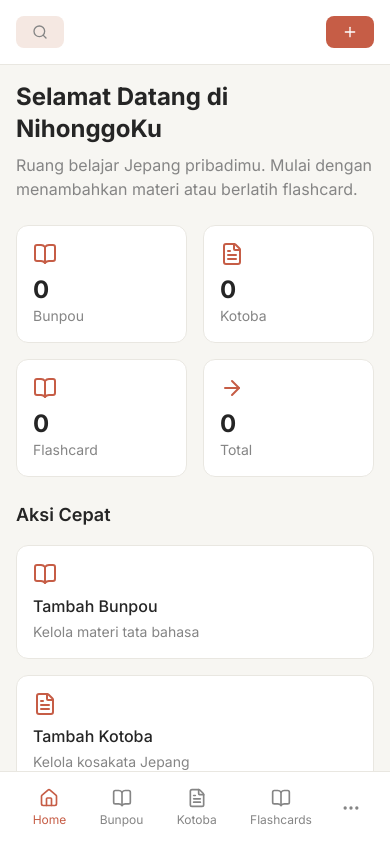
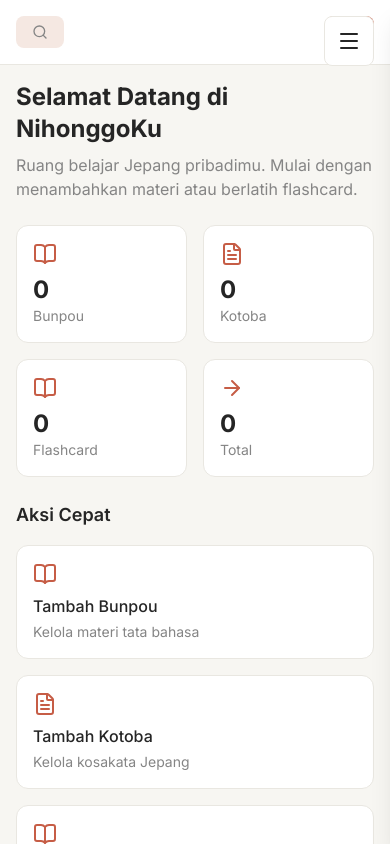
Before and after one commit to KIpliforyou/NihonggoKu, a Next.js app: page / in a window 390 px wide. Shown: the top 844 px of the page. Built offline with nearby package versions, Linux system fonts and the light colour scheme.

Commit message:
Add hamburger mobile navigation

```diff
--- a/components/Layout.tsx
+++ b/components/Layout.tsx
@@ -34,14 +34,14 @@ export default function Layout({ children }: { children: React.ReactNode }) {
   return (
     <div className="min-h-screen bg-background dark:bg-dark-background">
       <ContentSync />
-      <div className="flex h-screen overflow-hidden">
+      <div className="flex min-h-screen">
         {/* Desktop Sidebar */}
         {!isMobile && (
           <Sidebar isDark={isDark} onToggleTheme={toggleTheme} />
         )}
 
         {/* Main Content */}
-        <div className="flex-1 flex flex-col overflow-hidden">
+        <div className="flex-1 flex flex-col">
           <Header isDark={isDark} onToggleTheme={toggleTheme} />
           <main className="flex-1 overflow-y-auto p-4 md:p-6">
             {children}
@@ -49,10 +49,8 @@ export default function Layout({ children }: { children: React.ReactNode }) {
         </div>
       </div>
 
-      {/* Mobile Bottom Navigation */}
-      {isMobile && (
-        <MobileNav />
-      )}
+      {/* Mobile Navigation - Hamburger Menu */}
+      {isMobile && <MobileNav isDark={isDark} onToggleTheme={toggleTheme} />}
     </div>
   );
 }
--- a/components/MobileNav.tsx
+++ b/components/MobileNav.tsx
@@ -1,9 +1,9 @@
 'use client';
 
-import { useState, useEffect } from 'react';
 import Link from 'next/link';
 import { usePathname } from 'next/navigation';
-import { BookOpen, Home, FileText, Settings, MoreHorizontal, Inbox, BarChart3 } from 'lucide-react';
+import { Menu, X, Home, BookOpen, FileText, Settings, Inbox, BarChart3, ChevronRight } from 'lucide-react';
+import { useState } from 'react';
 
 const primaryNav = [
   { name: 'Home', href: '/', icon: Home },
@@ -18,73 +18,128 @@ const moreNav = [
   { name: 'Settings', href: '/settings', icon: Settings },
 ];
 
-export default function MobileNav() {
+export default function MobileNav({ isDark, onToggleTheme }: { isDark: boolean; onToggleTheme: () => void }) {
   const pathname = usePathname();
-  const [isMoreOpen, setIsMoreOpen] = useState(false);
+  const [isOpen, setIsOpen] = useState(false);
 
   return (
-    <nav className="fixed bottom-0 left-0 right-0 bg-surface dark:bg-dark-surface border-t border-border dark:border-dark-border px-4 py-2 flex justify-around items-center z-50">
+    <>
+      {/* Hamburger button - only on small screens */}
+      <div className="md:hidden fixed top-4 right-4 z-50">
+        <button
+          onClick={() => setIsOpen(!isOpen)}
+          className="p-3 rounded-lg bg-surface dark:bg-dark-surface border border-border dark:border-dark-border text-primary-text dark:text-dark-primary-text hover:bg-soft-accent dark:hover:bg-dark-border transition-colors"
+          aria-label="Buka menu"
+        >
+          {isOpen ? <X size={24} /> : <Menu size={24} />}
+        </button>
+      </div>
+
+      {/* Overlay */}
+      {isOpen && (
+        <div
+          className="fixed inset-0 z-40"
+          onClick={() => setIsOpen(false)}
+        />
+      )}
+
+      {/* Drawer */}
+      <div className={`
+        fixed top-0 right-0 z-50 h-full w-72 max-w-[80vw] bg-surface dark:bg-dark-surface border-l border-border dark:border-dark-border shadow-xl transition-transform duration-300 ease-in-out
+        ${isOpen ? 'translate-x-0' : 'translate-x-full'}
+      `}>
+        <div className="flex flex-col h-full">
+          {/* Header */}
+          <div className="flex items-center justify-between p-4 border-b border-border dark:border-dark-border">
+            <h1 className="text-xl font-bold text-primary-text dark:text-dark-primary-text">
+              日本語<span className="text-accent dark:text-dark-accent">Ku</span>
+            </h1>
+            <button
+              onClick={() => setIsOpen(false)}
+              className="p-2 rounded-lg hover:bg-soft-accent dark:hover:bg-dark-border transition-colors"
+              aria-label="Tutup menu"
+            >
+              <X size={20} />
+            </button>
+          </div>
+
+          {/* Theme Toggle */}
+          <div className="px-4 py-3 border-b border-border dark:border-dark-border">
+            <button
+              onClick={onToggleTheme}
+              className="w-full flex items-center gap-3 px-4 py-3 rounded-lg text-sm text-primary-text dark:text-dark-primary-text hover:bg-soft-accent dark:hover:bg-dark-border transition-colors"
+            >
+              {isDark ? <Home size={18} /> : <BookOpen size={18} />}
+              {isDark ? 'Light Mode' : 'Dark Mode'}
+            </button>
+          </div>
+
+          {/* Navigation */}
+          <nav className="flex-1 overflow-y-auto p-4">
+            <ul className="space-y-2">
               {primaryNav.map(item => {
                 const Icon = item.icon;
                 const isActive = pathname === item.href;
                 return (
+                  <li>
                     <Link
-            key={item.href}
                       href={item.href}
-            className={`flex flex-col items-center gap-1 px-3 py-2 rounded-lg transition-colors ${
-              isActive
-                ? 'text-accent dark:text-dark-accent'
-                : 'text-secondary-text dark:text-dark-secondary-text'
-            }`}
-          >
-            <Icon size={20} />
-            <span className="text-xs">{item.name}</span>
-          </Link>
-        );
-      })}
-
-      {/* More dropdown */}
-      <div className="relative">
-        <button
-          onClick={() => setIsMoreOpen(!isMoreOpen)}
-          className="p-2 rounded-lg hover:bg-soft-accent dark:hover:bg-dark-border transition-colors"
-          aria-label="Menu tambahan"
-        >
-          <MoreHorizontal className="text-secondary-text dark:text-dark-secondary-text" size={20} />
-        </button>
-
-        {isMoreOpen && (
-          <>
-            {/* Overlay */}
-            <div
-              className="fixed inset-0 z-40"
-              onClick={() => setIsMoreOpen(false)}
-            />
-            {/* Dropdown */}
-            <div className="absolute bottom-full left-4 right-4 bg-surface dark:bg-dark-surface border border-border dark:border-dark-border rounded-t-xl shadow-lg z-50 overflow-hidden">
-              {moreNav.map(item => {
-                const Icon = item.icon;
-                const isActive = pathname === item.href;
-                return (
-                  <Link
-                    key={item.href}
-                    href={item.href}
-                    onClick={() => setIsMoreOpen(false)}
-                    className={`flex items-center gap-3 px-4 py-3 transition-colors ${
+                      onClick={() => setIsOpen(false)}
+                      className={`flex items-center gap-3 px-4 py-3 rounded-lg transition-colors ${
                         isActive
                           ? 'bg-accent/10 dark:bg-dark-accent/20 text-accent dark:text-dark-accent'
                           : 'text-primary-text dark:text-dark-primary-text hover:bg-soft-accent dark:hover:bg-dark-border'
                       }`}
                     >
-                    <Icon size={18} />
-                    <span className="text-sm">{item.name}</span>
+                      <Icon size={20} />
+                      <span className="font-medium">{item.name}</span>
                     </Link>
+                  </li>
                 );
               })}
+            </ul>
+
+            {/* More */}
+            <div className="mt-6 pb-4">
+              <p className="text-xs font-semibold text-secondary-text dark:text-dark-secondary-text uppercase tracking-wider mb-3 px-2">
+                Lainnya
+              </p>
+              <ul className="space-y-2">
+                {moreNav.map(item => {
+                  const Icon = item.icon;
+                  const isActive = pathname === item.href;
+                  return (
+                    <li>
+                      <Link
+                        href={item.href}
+                        onClick={() => setIsOpen(false)}
+                        className={`flex items-center gap-3 px-4 py-3 rounded-lg transition-colors ${
+                          isActive
+                            ? 'bg-accent/10 dark:bg-dark-accent/20 text-accent dark:text-dark-accent'
+                            : 'text-primary-text dark:text-dark-primary-text hover:bg-soft-accent dark:hover:bg-dark-border'
+                        }`}
+                      >
+                        <Icon size={20} />
+                        <span className="font-medium">{item.name}</span>
+                      </Link>
+                    </li>
+                  );
+                })}
+              </ul>
+            </div>
+          </nav>
+
+          {/* Close button */}
+          <div className="p-4 border-t border-border dark:border-dark-border">
+            <button
+              onClick={() => setIsOpen(false)}
+              className="w-full px-4 py-3 rounded-lg text-primary-text dark:text-dark-primary-text hover:bg-soft-accent dark:hover:bg-dark-border transition-colors"
+            >
+              Tutup
+            </button>
+          </div>
+        </div>
       </div>
     </>
-        )}
-      </div>
-    </nav>
   );
 }
```
Lines whose indentation alone changed are shown as unchanged.
